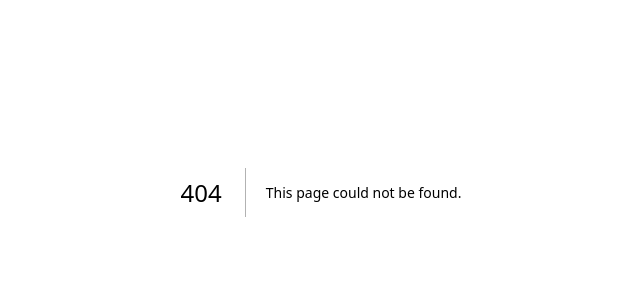
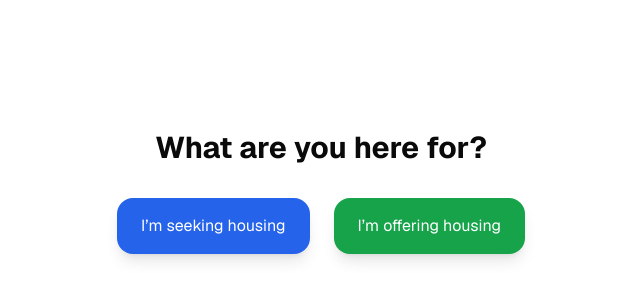
Before and after one commit to kurtrwoodruff/nextjs-with-supabase, a Next.js app: page /mode-select in a window 1280 px wide. Before the commit this address had no page. Shown: the part 208-508 px from the top of the page, without its empty margins (319-959 px from the left). Built offline with nearby package versions, Linux system fonts and the light colour scheme.

Commit message:
Create page.tsx

```diff
--- /dev/null
+++ b/app/mode-select/page.tsx
@@ -0,0 +1,61 @@
+"use client";
+import { useEffect, useState } from "react";
+import { supabase } from "@/lib/supabaseClient";
+import { useRouter } from "next/navigation";
+
+export default function ModeSelectPage() {
+  const [loading, setLoading] = useState(false);
+  const router = useRouter();
+
+  async function setMode(mode: "SEEKER" | "LISTER") {
+    setLoading(true);
+
+    const {
+      data: { user },
+      error: userError
+    } = await supabase.auth.getUser();
+
+    if (userError || !user) {
+      alert("You must be logged in.");
+      router.push("/sign-in");
+      return;
+    }
+
+    const { error } = await supabase
+      .from("profiles")
+      .upsert({
+        user_id: user.id,
+        mode,
+        school_id: null // later we’ll auto-link to SCU via domain
+      });
+
+    setLoading(false);
+    if (error) {
+      alert("Error saving mode: " + error.message);
+    } else {
+      router.push("/dashboard"); // we’ll build this page next
+    }
+  }
+
+  return (
+    <main className="min-h-screen flex flex-col items-center justify-center p-6">
+      <h1 className="text-3xl font-bold mb-8">What are you here for?</h1>
+      <div className="flex gap-6">
+        <button
+          disabled={loading}
+          onClick={() => setMode("SEEKER")}
+          className="px-6 py-4 bg-blue-600 text-white rounded-2xl shadow-lg hover:bg-blue-700"
+        >
+          I’m seeking housing
+        </button>
+        <button
+          disabled={loading}
+          onClick={() => setMode("LISTER")}
+          className="px-6 py-4 bg-green-600 text-white rounded-2xl shadow-lg hover:bg-green-700"
+        >
+          I’m offering housing
+        </button>
+      </div>
+    </main>
+  );
+}
```
